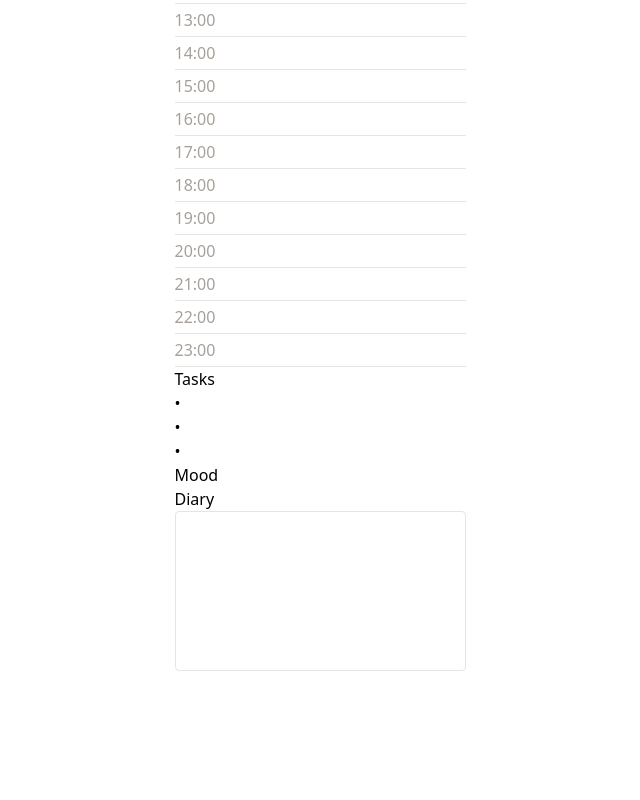
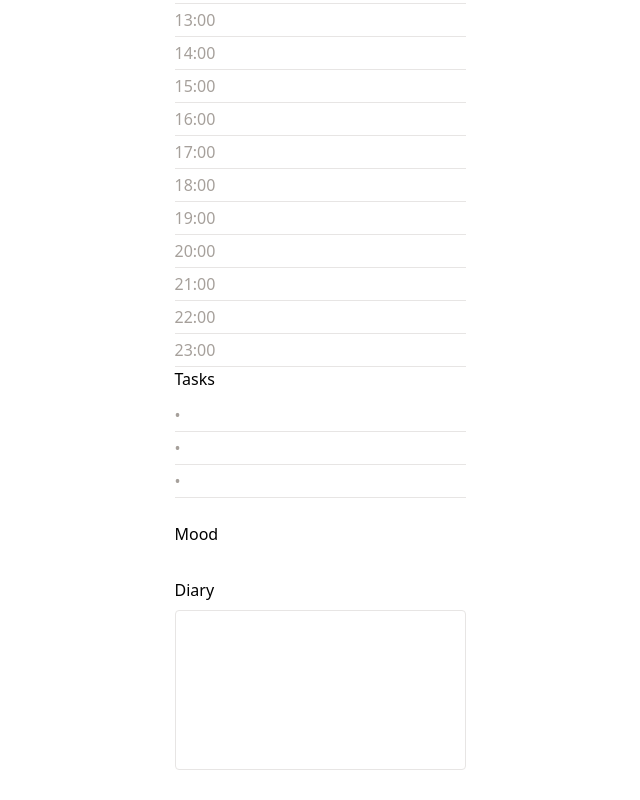
Before and after one commit to ayaagitay/diemie, a Next.js app: page / in a window 1280 px wide. Shown: the part 814-1614 px from the top of the page, without its empty margins (320-960 px from the left). Before the commit the page ends 1515 px from the top, so only its background shows below. Built offline with nearby package versions, Linux system fonts and the light colour scheme.

Commit message:
feat: add task inputs and styling to day panel

```diff
--- a/src/components/DayPanel.tsx
+++ b/src/components/DayPanel.tsx
@@ -1,21 +1,24 @@
 export function DayPanel() {
-  const tasks = Array.from({length: 3}, (_, i) => <span key={i}>•</span>);
+  const tasks = Array.from({length: 3}, (_, i) => <span key={i} className="text-stone-400">•</span>);
   return (
-    <section>
+    <section className="flex flex-col gap-6">
       <div>
-        <h2>Tasks</h2>
+        <h2 className="mb-2 font-medium">Tasks</h2>
         <ul>
           {tasks.map((task, i) => (
-            <li key={i}>{task}</li>
+            <li key={i} className="flex items-center gap-3 border-b border-stone-200 py-1">
+              {task}
+              <input type="text" className="flex-1 bg-transparent outline-none" />
+            </li>
           ))}
         </ul>
       </div>
       <div>
-        <h2>Mood</h2>
+        <h2 className="mb-2 font-medium">Mood</h2>
       </div>
       <div>
-        <h2>Diary</h2>
-        <textarea className="w-full h-40 border border-stone-200 rounded p-2 resize-none"></textarea>
+        <h2 className="mb-2 font-medium">Diary</h2>
+        <textarea className="w-full h-40 border border-stone-200 rounded p-2 resize-none outline-none focus:border-stone-400"></textarea>
       </div>
     </section>
   );
```
